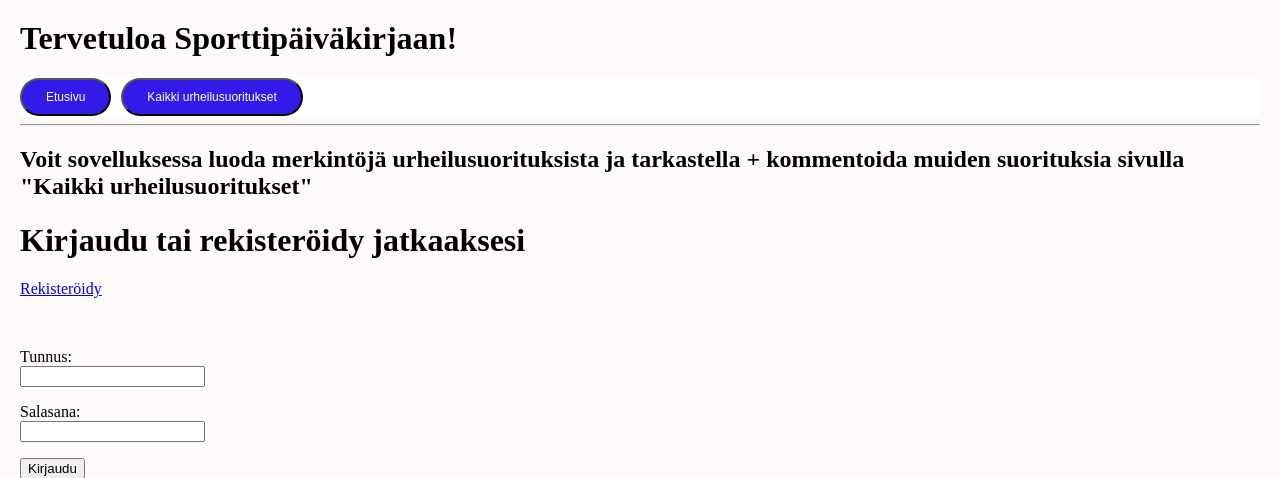
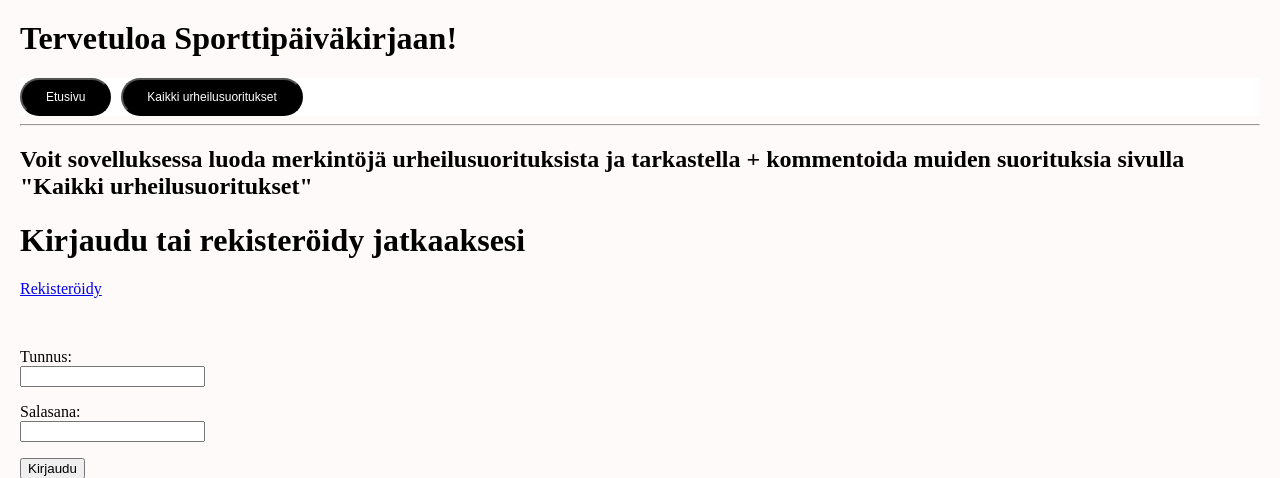
Before and after one commit to ssampo-p/sporttipaivakirja, a Flask app: page / in a window 1280 px wide. Shown: the top 478 px of the page. Run offline with Flask 3, Linux system fonts and the light colour scheme.

Commit message:
changed the colors of the buttons in the header

```diff
--- a/sovellus/app/static/main.css
+++ b/sovellus/app/static/main.css
@@ -19,7 +19,7 @@
         margin: 0px;
     }
     .button {
-        background-color: #321ae9;
+        background-color: black;
         border-radius: 20px;
         color: white;
         margin-right: 10px;
@@ -28,6 +28,7 @@
         text-decoration: none;
         font-size: 12px;
         cursor: pointer;
+        font-family: sans-serif;
     }
     .edit-button{
         background-color: green;
```
